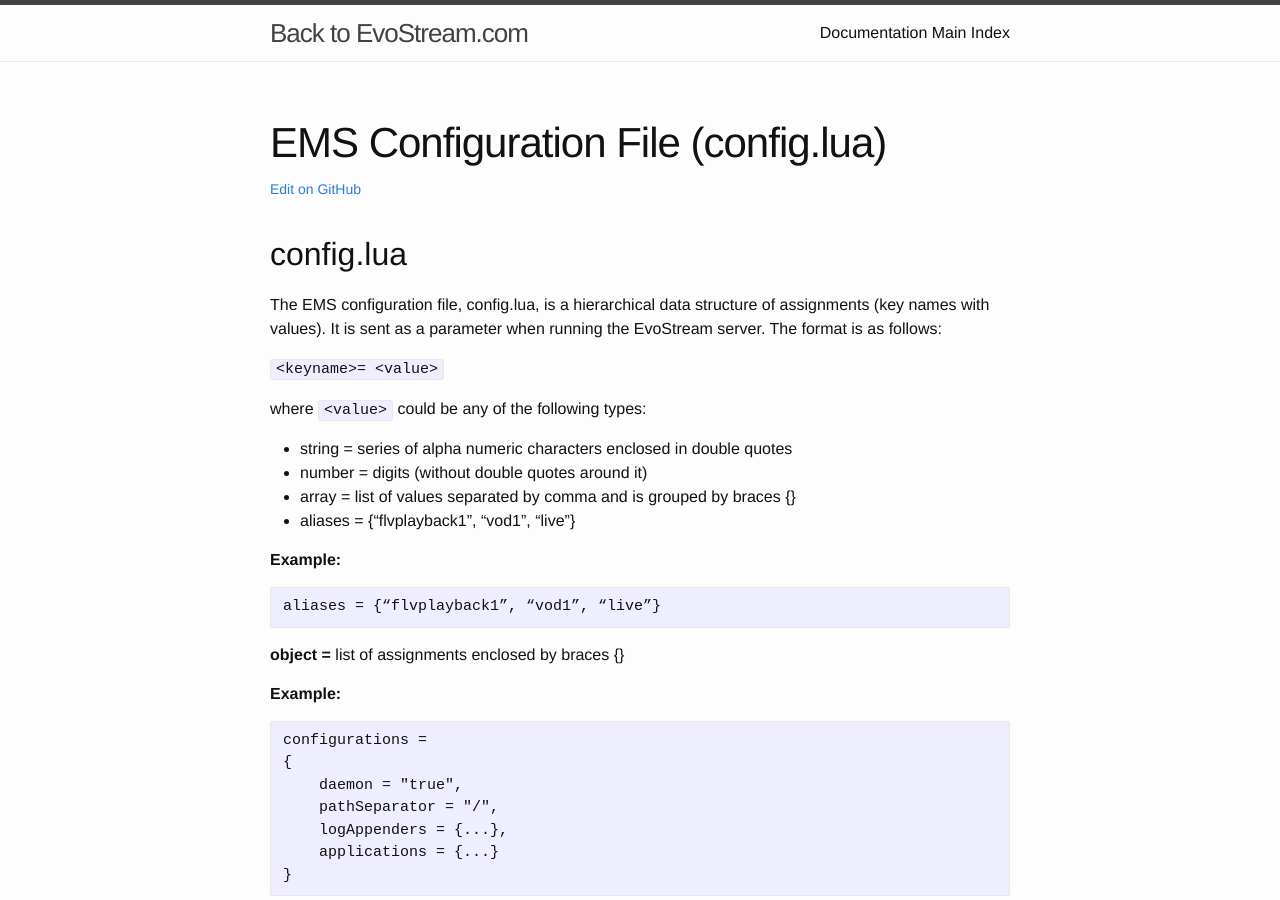
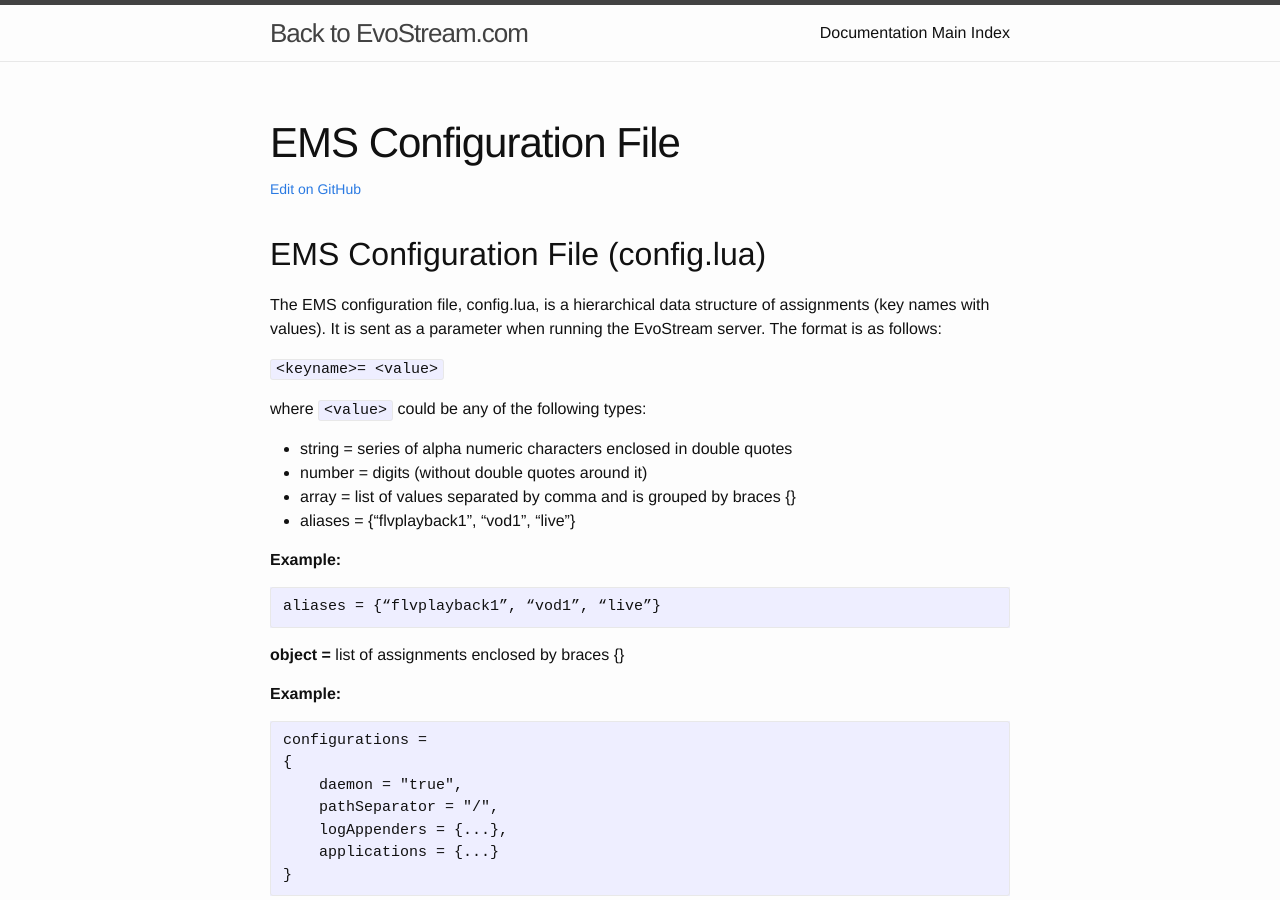
Before and after one commit to EvoStream/ems_user_guide, a Jekyll site: the page built from _posts/2016-01-01-emsconfigfile.md, in a window 1280 px wide and 900 px high. Built offline with Jekyll 4.4.1, drawn with Linux system fonts in a browser that asks for light colours.

Commit message:
Updated formatting
uniformed to webconfig.lua

```diff
--- a/_posts/2016-01-01-emsconfigfile.md
+++ b/_posts/2016-01-01-emsconfigfile.md
@@ -1,12 +1,12 @@
 ---
-title: EMS Configuration File (config.lua)
+title: EMS Configuration File
 layout: post
 date:   2016-01-01 00:00:00 +0000
 categories: jekyll update
 permalink: emsconfigfile
 ---
 
-## config.lua
+## EMS Configuration File (config.lua)
 
 The EMS configuration file, config.lua, is a hierarchical data structure of assignments (key names with values). It is sent as a parameter when running the EvoStream server. The format is as follows:
 
@@ -42,7 +42,7 @@ In the example above, configurations has a value of type object. An object is a
 
 
 
-**Contents**
+### Contents
 
     configuration =
     {
```
